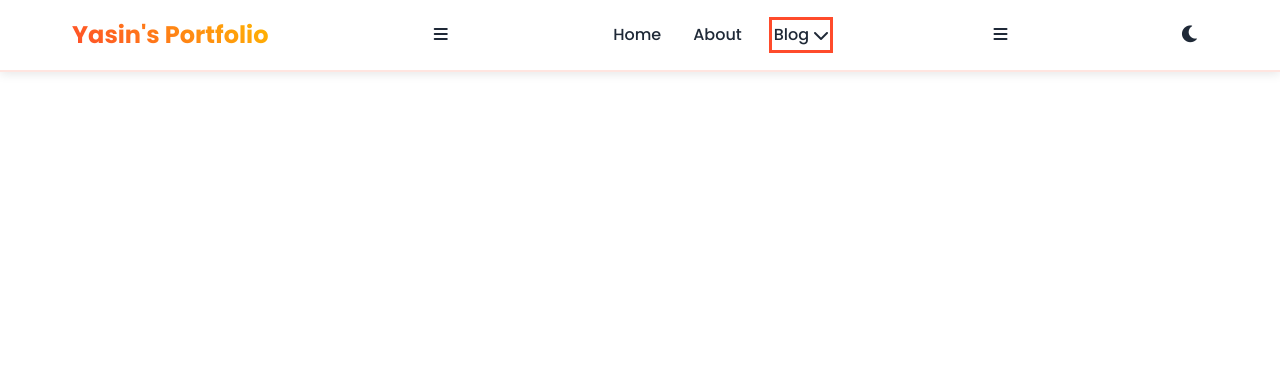
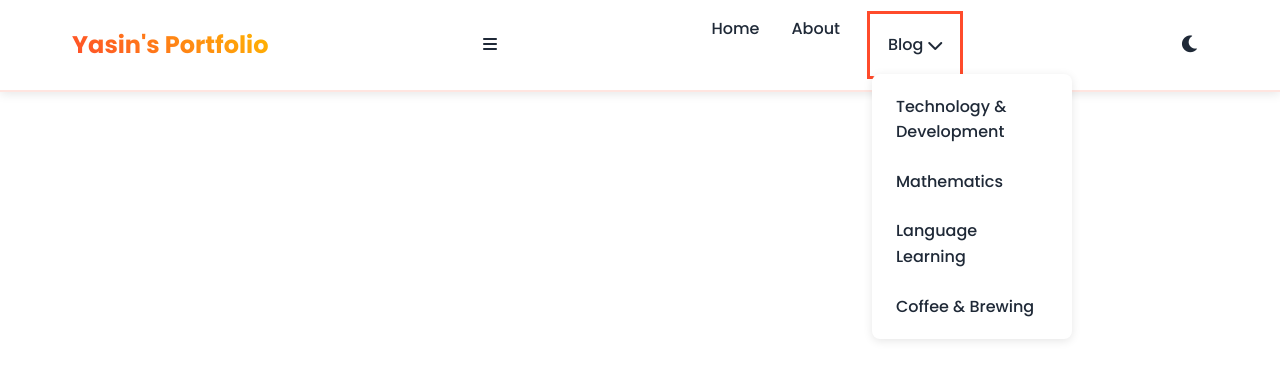
Before and after one commit to yasinyanzhurr/yasinyanzhurr.github.io, a plain HTML site: page index.html in a window 1280 px wide. Both pictures are taken after a click on the link "Blog". Shown: the top 380 px of the page. Drawn offline with Linux system fonts and the light colour scheme.

Commit message:
update navbar lagi css, js, html

```diff
--- a/css/style.css
+++ b/css/style.css
@@ -95,6 +95,21 @@ body {
     width: 100%;
 }
 
+/* Dropdown specific styles - Tambahkan setelah .nav-links */
+.nav-item.dropdown {
+    position: relative;
+}
+
+.nav-link {
+    display: flex;
+    align-items: center;
+    gap: 5px;
+    padding: 1rem;
+    color: var(--text-color);
+    text-decoration: none;
+    transition: color 0.3s ease;
+}
+
 /* Navbar Dropdown Styles */
 .nav-links .dropdown {
     position: relative;
@@ -107,7 +122,9 @@ body {
     cursor: pointer;
 }
 
+/* Ini adalah bagian penting untuk dropdown menu */
 .dropdown-menu {
+    display: none; /* Penting: mengubah dari yang sebelumnya */
     position: absolute;
     top: 100%;
     left: 0;
@@ -115,11 +132,8 @@ body {
     min-width: 200px;
     border-radius: 8px;
     box-shadow: 0 2px 10px rgba(0,0,0,0.1);
-    opacity: 0;
-    visibility: hidden;
-    transform: translateY(10px);
-    transition: all 0.3s ease;
     z-index: 1000;
+    padding: 0.5rem 0;
 }
 
 .dropdown:hover .dropdown-menu {
@@ -128,8 +142,28 @@ body {
     transform: translateY(0);
 }
 
+/* Styling untuk dropdown items */
+.nav-item.dropdown.show .dropdown-menu {
+    display: block;
+}
+
 .dropdown-menu li {
     list-style: none;
+    padding: 0;
+    margin: 0;
+}
+
+.dropdown-menu li a {
+    display: block;
+    padding: 0.75rem 1.5rem;
+    color: var(--text-color);
+    text-decoration: none;
+    transition: all 0.3s ease;
+}
+
+.dropdown-menu li a:hover {
+    background-color: var(--light-background);
+    color: var(--primary-color);
 }
 
 .dropdown-menu a {
@@ -155,25 +189,21 @@ body {
 
 /* Mobile Responsive Dropdown */
 @media (max-width: 768px) {
-    .dropdown-menu {
+    .nav-item.dropdown .dropdown-menu {
         position: static;
+        box-shadow: none;
         background: var(--light-background);
-        box-shadow: none;
-        opacity: 1;
-        visibility: visible;
-        transform: none;
-        display: none;
-        width: 100%;
+        border-radius: 0;
     }
 
-    .dropdown.active .dropdown-menu {
+    /* .dropdown.active .dropdown-menu {
         display: block;
     }
 
     .dropdown-toggle {
         width: 100%;
         justify-content: space-between;
-    }
+    } */
 }
 
 /* Hero Section */
--- a/index.html
+++ b/index.html
@@ -47,8 +47,10 @@
             <ul class="nav-links">
                 <li><a href="#home">Home</a></li>
                 <li><a href="#about">About</a></li>
-                <li class="dropdown">
-                    <a href="#" class="dropdown-toggle">Blog <i class="fas fa-chevron-down"></i></a>
+                <li class="nav-item dropdown">
+                    <a href="#" class="nav-link">
+                        Blog <i class="fas fa-chevron-down"></i>
+                    </a>
                     <ul class="dropdown-menu">
                         <li><a href="/blog/tech">Technology & Development</a></li>
                         <li><a href="/blog/mathematics">Mathematics</a></li>
@@ -57,9 +59,6 @@
                     </ul>
                 </li>
             </ul>
-            <div class="nav-toggle">
-                <i class="fas fa-bars"></i>
-            </div>
         </div>
     </nav>
 
--- a/js/main.js
+++ b/js/main.js
@@ -36,62 +36,51 @@ const utils = {
 
 class NavbarHandler {
     constructor() {
+        this.dropdowns = document.querySelectorAll('.nav-item.dropdown');
         this.init();
     }
 
     init() {
-        this.setupDropdown();
-        this.setupMobileMenu();
+        this.setupDropdownHandlers();
+        this.setupClickOutside();
     }
 
-    setupDropdown() {
-        const dropdowns = document.querySelectorAll('.dropdown');
+    setupDropdownHandlers() {
+        this.dropdowns.forEach(dropdown => {
+            const link = dropdown.querySelector('.nav-link');
 
-        dropdowns.forEach(dropdown => {
-            const toggle = dropdown.querySelector('.dropdown-toggle');
-
-            // For mobile devices
-            toggle.addEventListener('click', (e) => {
+            // Toggle dropdown on click
+            link.addEventListener('click', (e) => {
                 e.preventDefault();
+                e.stopPropagation();
 
                 // Close other dropdowns
-                dropdowns.forEach(d => {
-                    if (d !== dropdown && d.classList.contains('active')) {
-                        d.classList.remove('active');
-                    }
-                });
+                this.closeAllDropdowns();
 
-                dropdown.classList.toggle('active');
+                // Toggle current dropdown
+                dropdown.classList.toggle('show');
             });
-
-            // For desktop hover
-            if (window.innerWidth > 768) {
-                dropdown.addEventListener('mouseenter', () => {
-                    dropdown.classList.add('active');
-                });
-
-                dropdown.addEventListener('mouseleave', () => {
-                    dropdown.classList.remove('active');
-                });
-            }
         });
     }
 
-    setupMobileMenu() {
-        const navToggle = document.querySelector('.nav-toggle');
-        const navLinks = document.querySelector('.nav-links');
+    closeAllDropdowns() {
+        this.dropdowns.forEach(dropdown => {
+            dropdown.classList.remove('show');
+        });
+    }
 
-        navToggle.addEventListener('click', () => {
-            navLinks.classList.toggle('active');
-            navToggle.querySelector('i').classList.toggle('fa-bars');
-            navToggle.querySelector('i').classList.toggle('fa-times');
+    setupClickOutside() {
+        document.addEventListener('click', (e) => {
+            if (!e.target.closest('.nav-item.dropdown')) {
+                this.closeAllDropdowns();
+            }
         });
     }
 }
 
-// Initialize navbar handler
+// Initialize when DOM is ready
 document.addEventListener('DOMContentLoaded', () => {
-    new NavbarHandler();
+    const navbarHandler = new NavbarHandler();
 });
 
 // Main App Class
```
